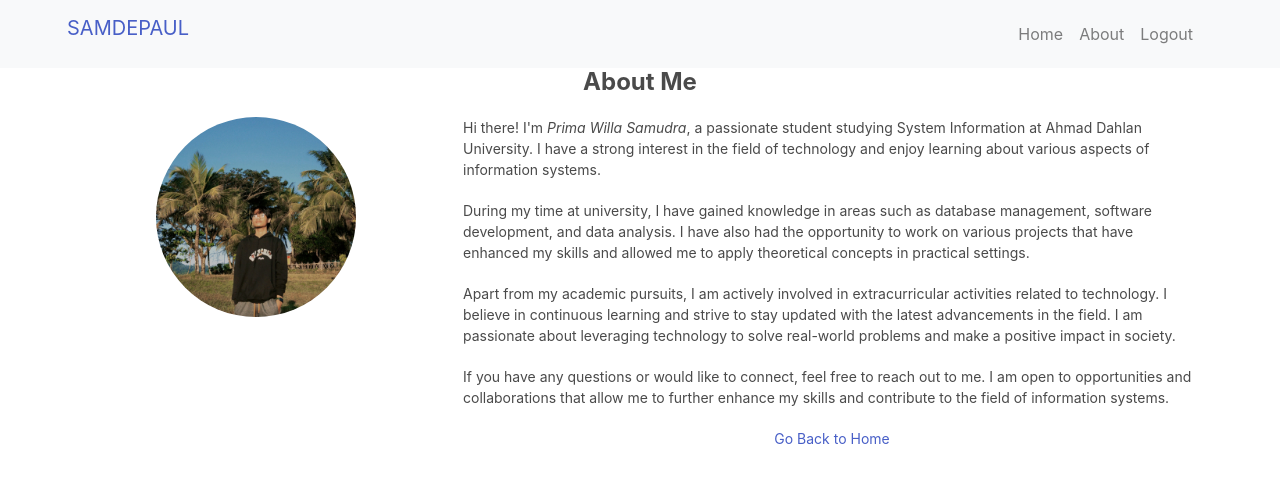
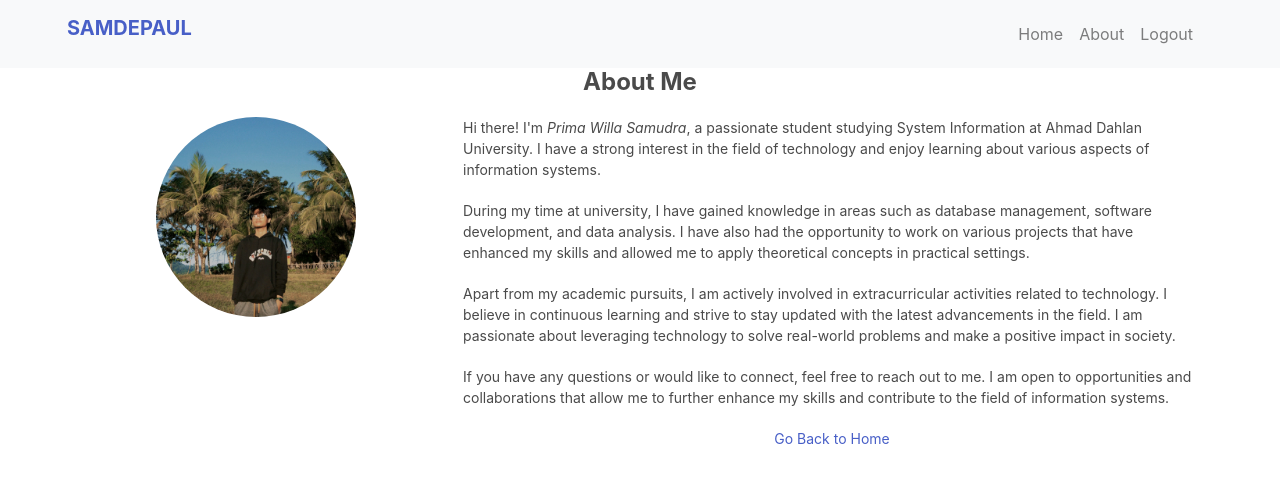
Before and after one commit to SamDePaull/Final-TWL-React-Mysql, a React (Create React App) app in the folder Frontend-React-TWL/: page /about in a window 1280 px wide. Shown: the top 482 px of the page. Built offline with nearby package versions, Linux system fonts and the light colour scheme.

Commit message:
Update NavBarComponent.js

```diff
--- a/Frontend-React-TWL/src/components/NavBarComponent.js
+++ b/Frontend-React-TWL/src/components/NavBarComponent.js
@@ -15,7 +15,7 @@ function NavBarComponent() {
     <Navbar bg="light" expand="lg">
       <Container>
         <Navbar.Brand style={{ color: '#000000' }}>
-          <Link to="/">SAMDEPAUL</Link>
+          <Link to="/"><strong>SAMDEPAUL</strong></Link>
         </Navbar.Brand>
         <Navbar.Toggle aria-controls="responsive-navbar-nav" />
         <Navbar.Collapse id="responsive-navbar-nav">
```
